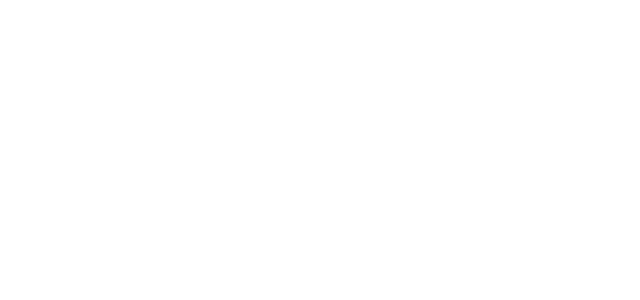
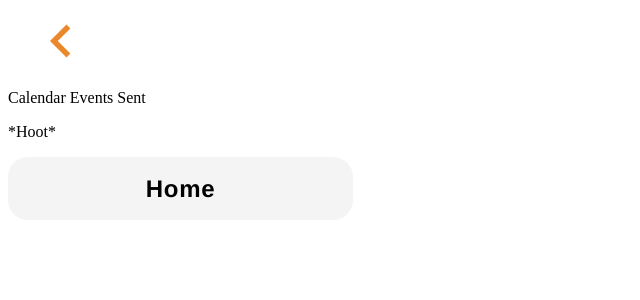
Before and after one commit to The-Wise-Owls/TheWiseOwls, a React app: page /submitted in a window 1280 px wide. Shown: the top 300 px of the page, without its empty margins (0-640 px from the left). Built offline with nearby package versions, Linux system fonts and the light colour scheme; the HTML template or start-up script is replaced by a standard one.

Commit message:
Add confirm Splash

```diff
--- a/src/Router.jsx
+++ b/src/Router.jsx
@@ -15,6 +15,7 @@
 import Assigned from './components/Assigned.jsx';
 import RequestForm from './components/RequestForm.jsx';
 import RequestSubmitted from './components/RequestSubmitted.jsx';
+import Submitted from './components/Submitted.jsx';
 import GlobalTheme from './GlobalTheme.jsx';
 
 const RouteManager = (props) => {
@@ -34,6 +35,7 @@
         <Route exact path="/classHistory" component={ClassHistory} />
         <Route exact path="/assignHours" component={AssignHours} />
         <Route exact path="/assigned" component={Assigned} />
+        <Route exact path="/submitted" component={Submitted} />
         <Route exact path="/requestForm" component={RequestForm} />
         <Route exact path="/requestSubmitted" component={RequestSubmitted} />
 
--- a/src/components/Assigned.jsx
+++ b/src/components/Assigned.jsx
@@ -111,7 +111,7 @@
         </div>
       }
       <div className="buttonContainer">
-        <NavLink to='/requestSubmitted'>
+        <NavLink to='/submitted'>
           <Fab id="testScheduleButton" onClick={confirmOmniscience} variant="extended" aria-label="add" className={theme.material_ui.orangeButton}>
             Confirm Omniscience
           </Fab>
--- /dev/null
+++ b/src/components/Submitted.jsx
@@ -0,0 +1,41 @@
+import React, { useState, useContext, useEffect } from 'react';
+import { withRouter, NavLink, useHistory } from 'react-router-dom';
+import Fab from '@material-ui/core/Fab';
+import IconButton from '@material-ui/core/IconButton';
+import ChevronLeftIcon from '@material-ui/icons/ChevronLeft';
+import globalTheme from '../ThemeContext.js';
+
+const Submitted = () => {
+  const theme = useContext(globalTheme);
+  const history = useHistory();
+
+  return (
+    <>
+      <div className="menuContainer">
+        <IconButton
+          id="testBackAdminOptions"
+          aria-label="open drawer"
+          onClick={() => history.goBack()}
+          edge="start"
+          className={`${theme.material_ui.menuButton} leftMenuIconButton`}
+        >
+          <ChevronLeftIcon style={{ margin: '0' }} className={`${theme.material_ui.menuIcon} menuIcon`} />
+        </IconButton>
+      </div>
+      <div >
+        <p className="assignStaffNames">Calendar Events Sent</p>
+        <p id="hoot">*Hoot*</p>
+      </div>
+
+      <div className="buttonContainer">
+        <NavLink to='/adminSplash'>
+          <Fab id="requestButton" variant="extended" aria-label="add" className={theme.material_ui.whiteButton}>
+            Home
+          </Fab>
+        </NavLink>
+      </div>
+    </>
+  );
+};
+
+export default withRouter(Submitted);
```
Also changed, not shown: 1 other file (tests, documents, lock files or other folders).
